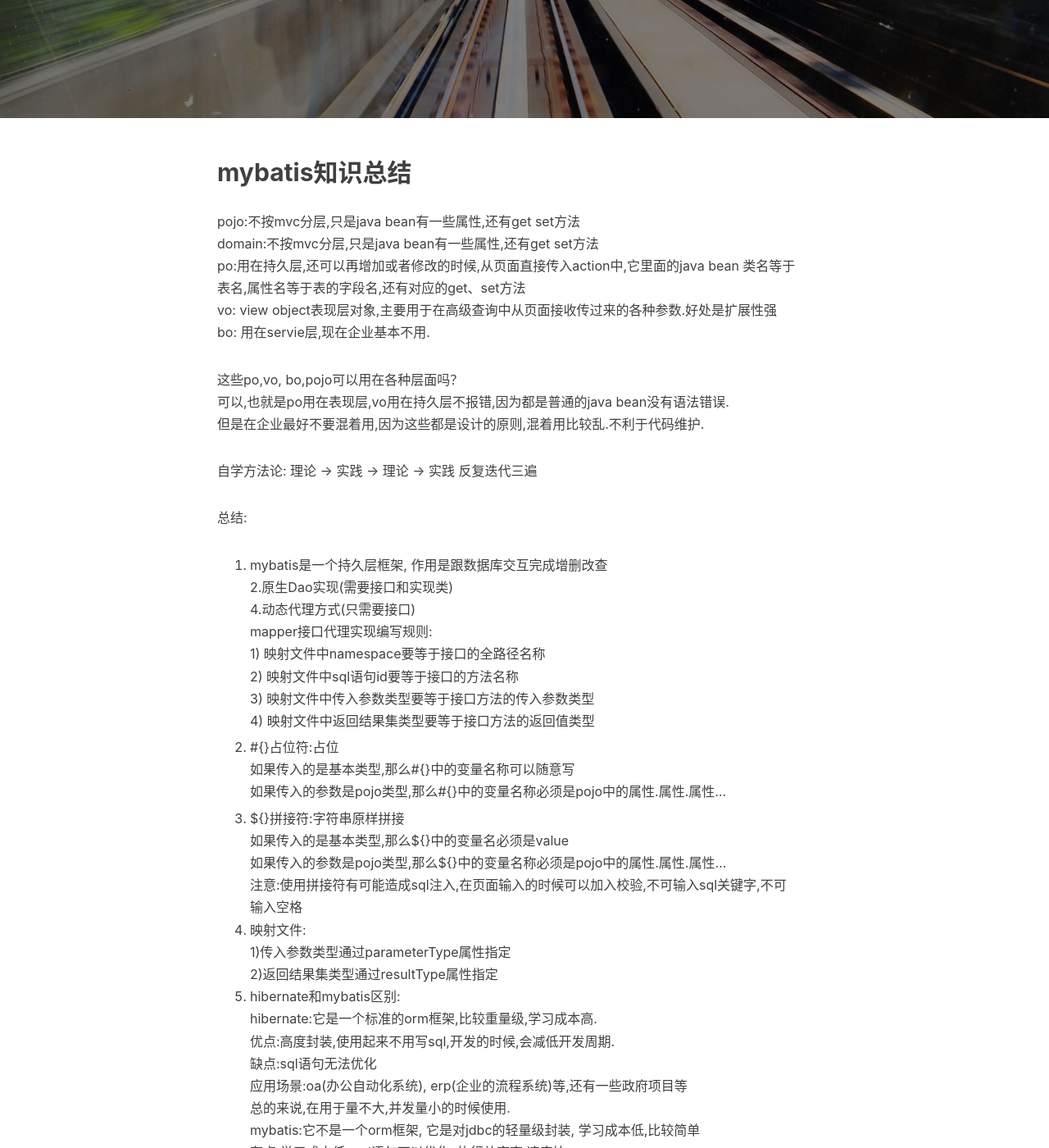
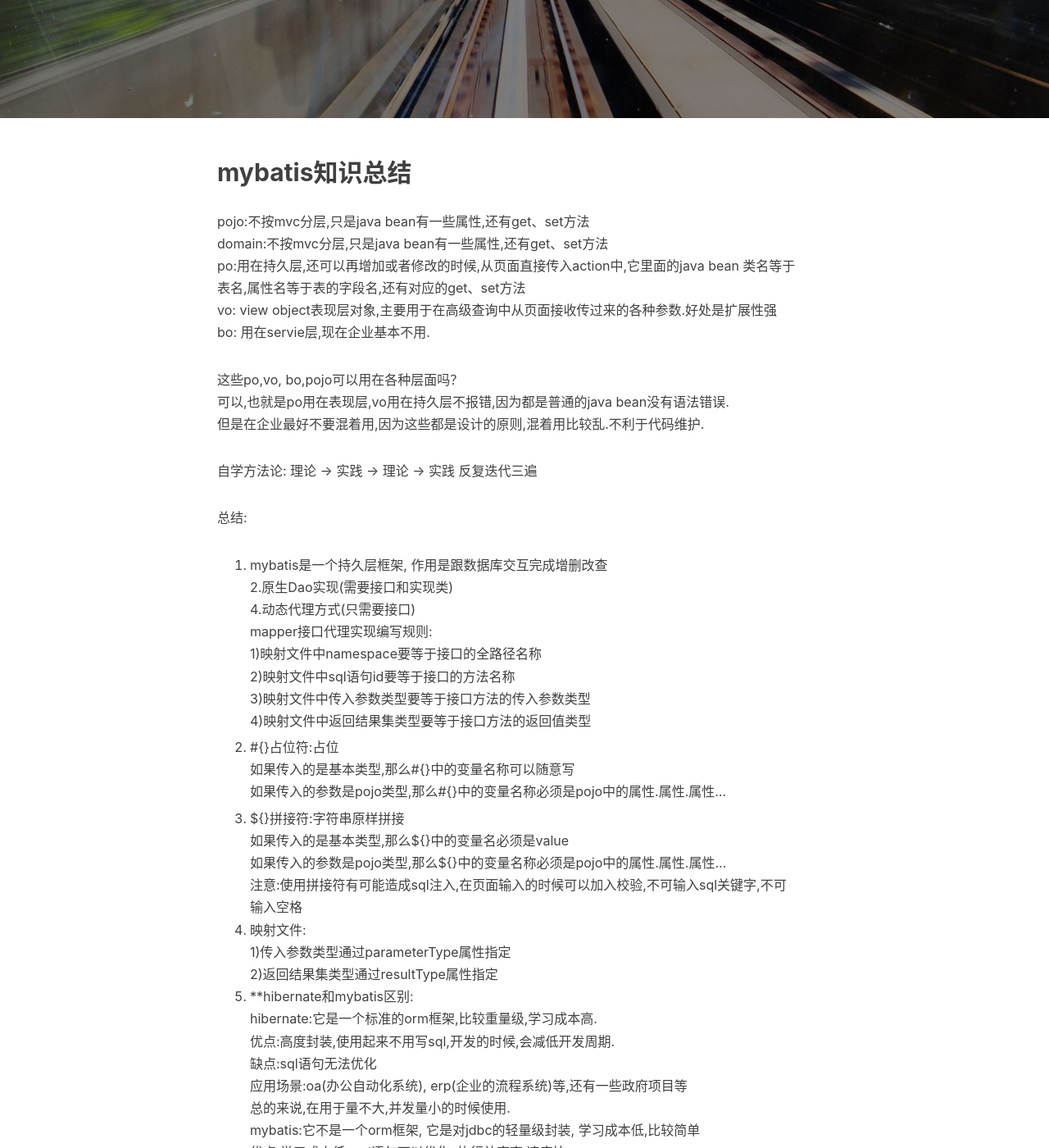
Before and after one commit to ARTAvrilLavigne/ARTAvrilLavigne.github.io, a Jekyll site: the page built from _posts/2018-05-13-java-web.markdown, in a window 1280 px wide and 1400 px high, scrolled down 379 px. Shown: the whole window at 82% size. Built offline with Jekyll 4.4.1, drawn with Linux system fonts in a browser that asks for light colours; nearby versions of some CDN libraries; comment, search, counter and statistics services are not loaded; some of the changed text lies outside the part shown.

Commit message:
Update 2018-05-13-java-web.markdown

```diff
--- a/_posts/2018-05-13-java-web.markdown
+++ b/_posts/2018-05-13-java-web.markdown
@@ -9,8 +9,9 @@
     - javaee
 ---
 ## mybatis知识总结<br>
-pojo:不按mvc分层,只是java bean有一些属性,还有get set方法<br>
-domain:不按mvc分层,只是java bean有一些属性,还有get set方法<br>
+
+pojo:不按mvc分层,只是java bean有一些属性,还有get、set方法<br>
+domain:不按mvc分层,只是java bean有一些属性,还有get、set方法<br>
 po:用在持久层,还可以再增加或者修改的时候,从页面直接传入action中,它里面的java bean 类名等于表名,属性名等于表的字段名,还有对应的get、set方法<br>
 vo: view object表现层对象,主要用于在高级查询中从页面接收传过来的各种参数.好处是扩展性强<br>
 bo: 用在servie层,现在企业基本不用.<br>
@@ -26,10 +27,10 @@
 2.原生Dao实现(需要接口和实现类)<br>
 4.动态代理方式(只需要接口)<br>
 	mapper接口代理实现编写规则:<br>
-	1) 映射文件中namespace要等于接口的全路径名称<br>
-	2) 映射文件中sql语句id要等于接口的方法名称<br>
-	3) 映射文件中传入参数类型要等于接口方法的传入参数类型<br>
-	4) 映射文件中返回结果集类型要等于接口方法的返回值类型<br>
+	1)映射文件中namespace要等于接口的全路径名称<br>
+	2)映射文件中sql语句id要等于接口的方法名称<br>
+	3)映射文件中传入参数类型要等于接口方法的传入参数类型<br>
+	4)映射文件中返回结果集类型要等于接口方法的返回值类型<br>
 
 5. #{}占位符:占位<br>
 	如果传入的是基本类型,那么#{}中的变量名称可以随意写<br>
@@ -42,17 +43,17 @@
 7. 映射文件:<br>
 	1)传入参数类型通过parameterType属性指定<br>
 	2)返回结果集类型通过resultType属性指定<br>
-8. hibernate和mybatis区别:<br>
+8. **hibernate和mybatis区别:<br>
 	hibernate:它是一个标准的orm框架,比较重量级,学习成本高.<br>
 		优点:高度封装,使用起来不用写sql,开发的时候,会减低开发周期.<br>
 		缺点:sql语句无法优化<br>
 		应用场景:oa(办公自动化系统), erp(企业的流程系统)等,还有一些政府项目等<br>
 		     总的来说,在用于量不大,并发量小的时候使用.<br>
 	mybatis:它不是一个orm框架, 它是对jdbc的轻量级封装, 学习成本低,比较简单<br>
-		有点:学习成本低, sql语句可以优化, 执行效率高,速度快<br>
+		优点:学习成本低, sql语句可以优化, 执行效率高,速度快<br>
 		缺点:编码量较大,会拖慢开发周期<br>
 		应用场景: 互联网项目,比如电商,P2P理财等<br>
-		     总的来说是用户量较大,并发高的项目.<br>
+		     总的来说是用户量较大,并发高的项目.<br>
 
 ==========================================================================================<br>
 
```
